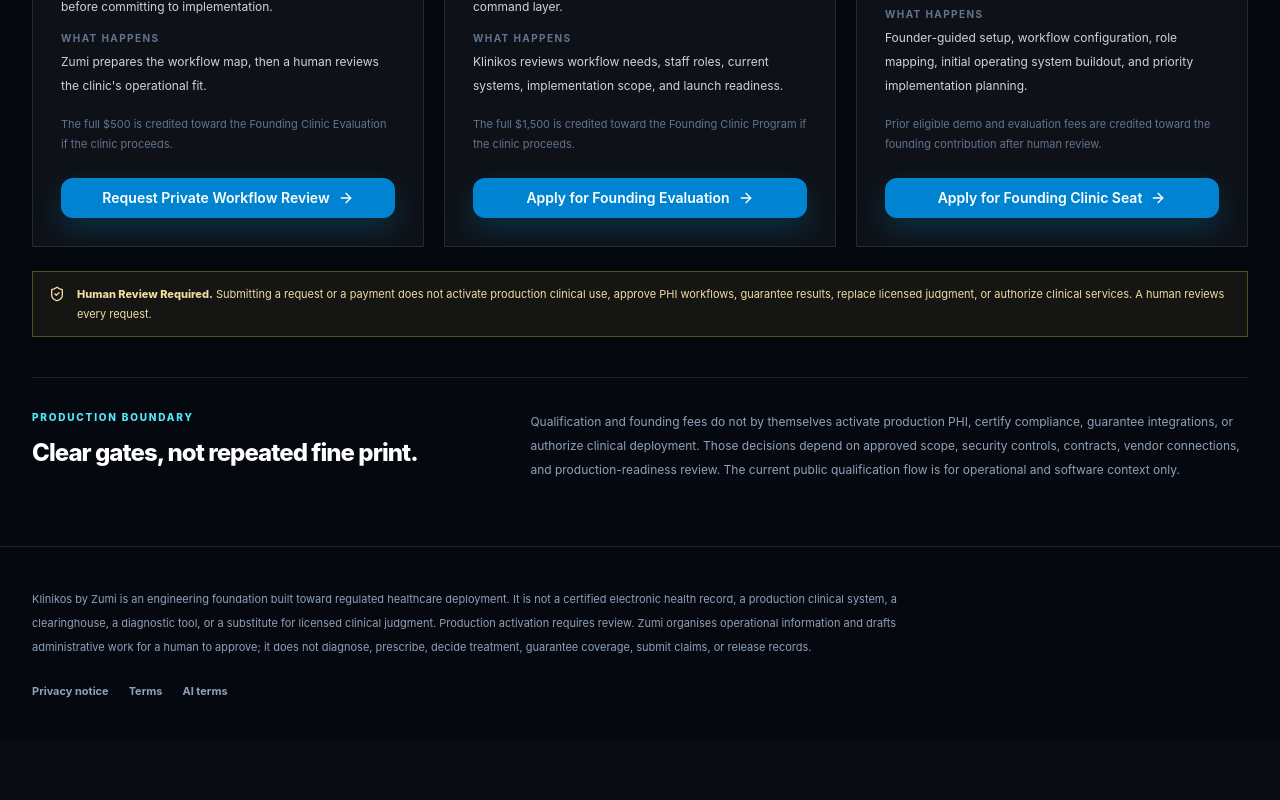
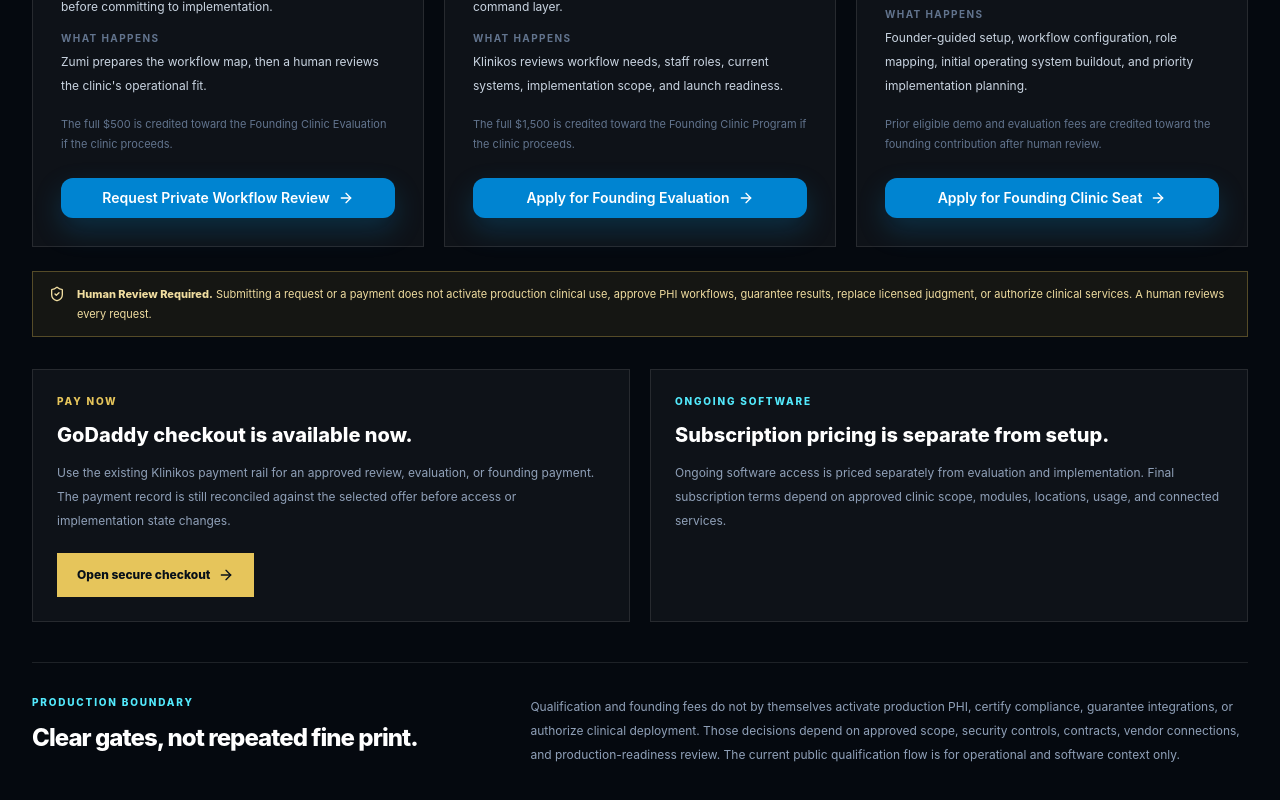
Before and after one commit to jcamacho611/Clinicos-by-Zumi, a Next.js app: page /founding-clinic in a window 1280 px wide. Shown: the part 1542-2342 px from the top of the page. Before the commit the page ends 2281 px from the top, so only its background shows below. Built offline with nearby package versions, Linux system fonts and the light colour scheme.

Commit message:
pricing: separate one-time clinic fees from ongoing software

```diff
--- a/src/app/founding-clinic/page.tsx
+++ b/src/app/founding-clinic/page.tsx
@@ -2,6 +2,7 @@ import Link from "next/link";
 import { ArrowRight, Crown, Handshake, Layers3 } from "lucide-react";
 import { Button } from "@/components/ui/button";
 import { FoundingOfferCards } from "@/components/command/founding-offer-cards";
+import { KLINIKOS_GODADDY_PAYLINK, clinicSubscriptionPlanning } from "@/lib/commercial/klinikos-commercial";
 import {
   MissionPhaseProgress,
   ZumiBriefingPanel,
@@ -70,6 +71,22 @@ export default function FoundingClinicPage() {
 
       <section className="mx-auto max-w-[1500px] px-5 py-16 sm:px-8">
         <FoundingOfferCards ctaHref="/sales" />
+
+        <div className="mt-8 grid gap-5 lg:grid-cols-2">
+          <div className="border border-white/10 bg-white/[.04] p-6">
+            <p className="text-[10px] font-extrabold uppercase tracking-[.18em] text-[#e6c55b]">Pay now</p>
+            <h2 className="mt-3 text-xl font-extrabold text-white">GoDaddy checkout is available now.</h2>
+            <p className="mt-3 text-[12px] leading-6 text-slate-400">Use the existing Klinikos payment rail for an approved review, evaluation, or founding payment. The payment record is still reconciled against the selected offer before access or implementation state changes.</p>
+            <a className="mt-5 inline-flex min-h-[44px] items-center gap-2 bg-[#e6c55b] px-5 text-xs font-extrabold text-[#071019]" href={KLINIKOS_GODADDY_PAYLINK} rel="noreferrer" target="_blank">Open secure checkout <ArrowRight className="size-4" /></a>
+          </div>
+
+          <div className="border border-white/10 bg-white/[.04] p-6">
+            <p className="text-[10px] font-extrabold uppercase tracking-[.18em] text-cyan-300">Ongoing software</p>
+            <h2 className="mt-3 text-xl font-extrabold text-white">Subscription pricing is separate from setup.</h2>
+            <p className="mt-3 text-[12px] leading-6 text-slate-400">{clinicSubscriptionPlanning.note}</p>
+          </div>
+        </div>
+
         <div className="mt-10 grid gap-5 border-t border-white/10 pt-8 lg:grid-cols-[.8fr_1.2fr] lg:items-start">
           <div><p className="text-[10px] font-extrabold uppercase tracking-[.18em] text-cyan-300">Production boundary</p><h2 className="mt-3 text-2xl font-extrabold tracking-[-.04em] text-white">Clear gates, not repeated fine print.</h2></div>
           <p className="text-[12px] leading-6 text-slate-400">Qualification and founding fees do not by themselves activate production PHI, certify compliance, guarantee integrations, or authorize clinical deployment. Those decisions depend on approved scope, security controls, contracts, vendor connections, and production-readiness review. The current public qualification flow is for operational and software context only.</p>
```
